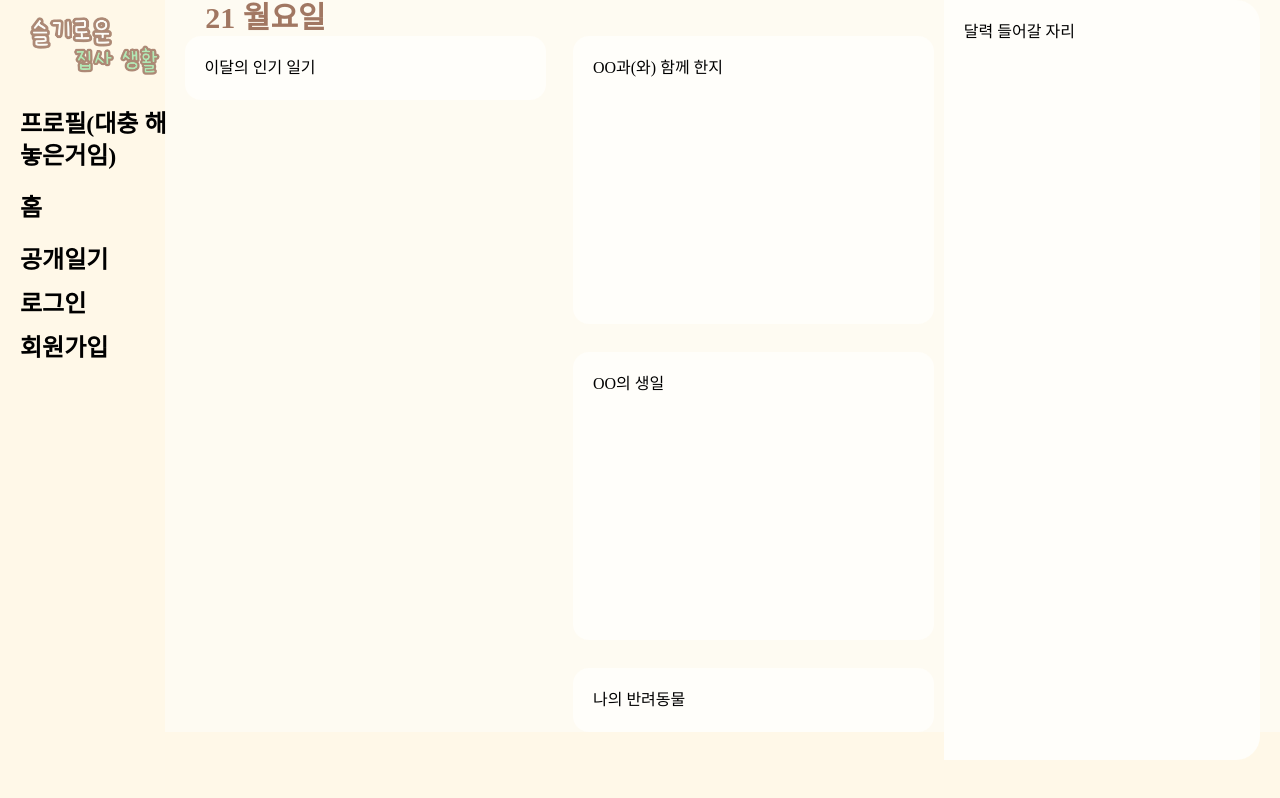
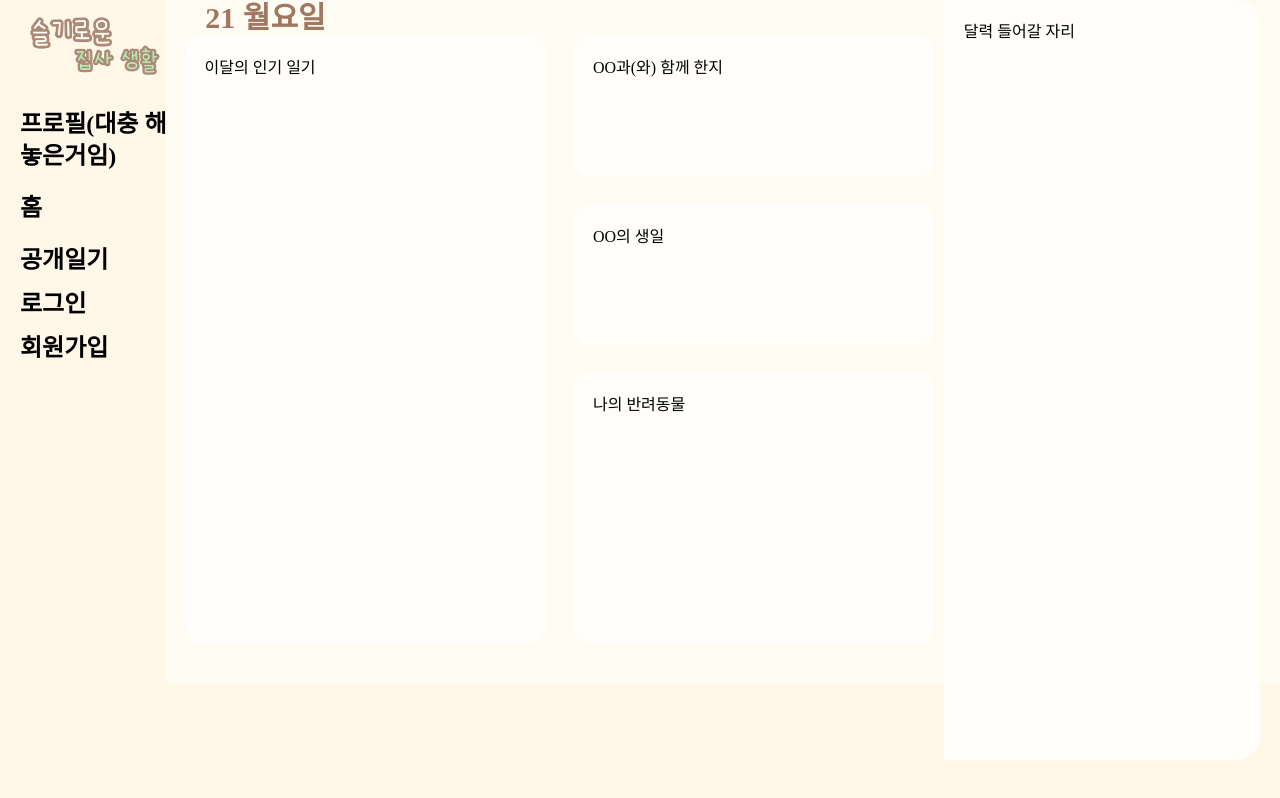
Before and after one commit to Sunjji/Sunjji, a Next.js app: page / in a window 1280 px wide. Built offline with nearby package versions, Linux system fonts and the light colour scheme; no server answers; a web font is replaced by a local one.

Commit message:
debug: Page 높이 지정 삭제 및 홈 페이지 레이아웃 높이 지정

```diff
--- a/app/(providers)/(root)/(home)/page.tsx
+++ b/app/(providers)/(root)/(home)/page.tsx
@@ -3,7 +3,7 @@ import Page from "@/page/Page";
 function HomePage() {
   return (
     <Page>
-      <div className="flex flex-wrap justify-between h-[77%] w-[69%] gap-5">
+      <div className="flex flex-wrap justify-between h-[80.9vh] pb-10 w-[69%] gap-5">
         <div className="rounded-2xl bg-whitePoint p-5 w-[47%] h-full ml-[2.5%]">
           이달의 인기 일기
         </div>
--- a/page/Page.tsx
+++ b/page/Page.tsx
@@ -8,7 +8,7 @@ interface PageProps {
 function Page({ children }: PageProps) {
   return (
     <main className="flex flex-col p-[2.5vh]">
-      <section className="flex flex-col bg-point rounded-3xl h-[95vh]">
+      <section className="flex flex-col bg-point rounded-3xl">
         <h1 className="px-10 pt-10 pb-7 text-3xl font-bold text-BrownPoint">
           {dayjs().format("DD dddd")}
         </h1>
```
